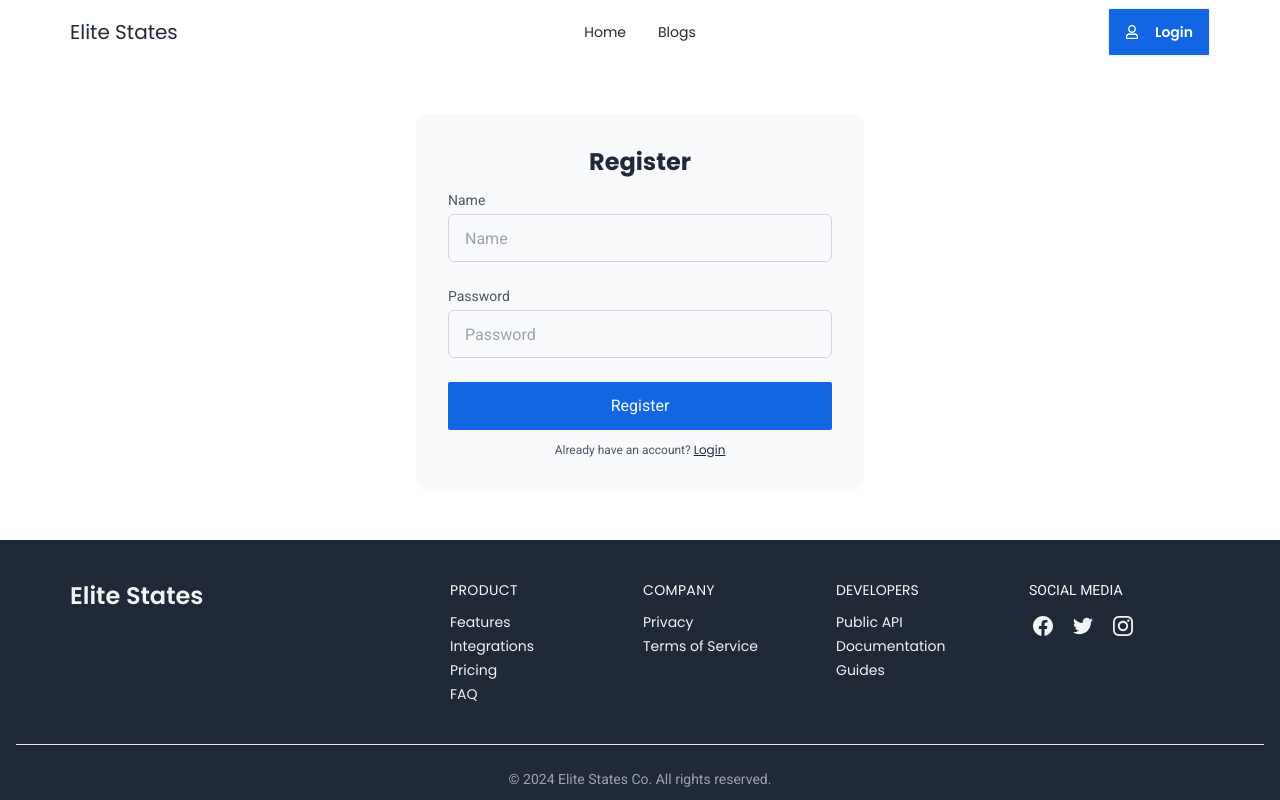
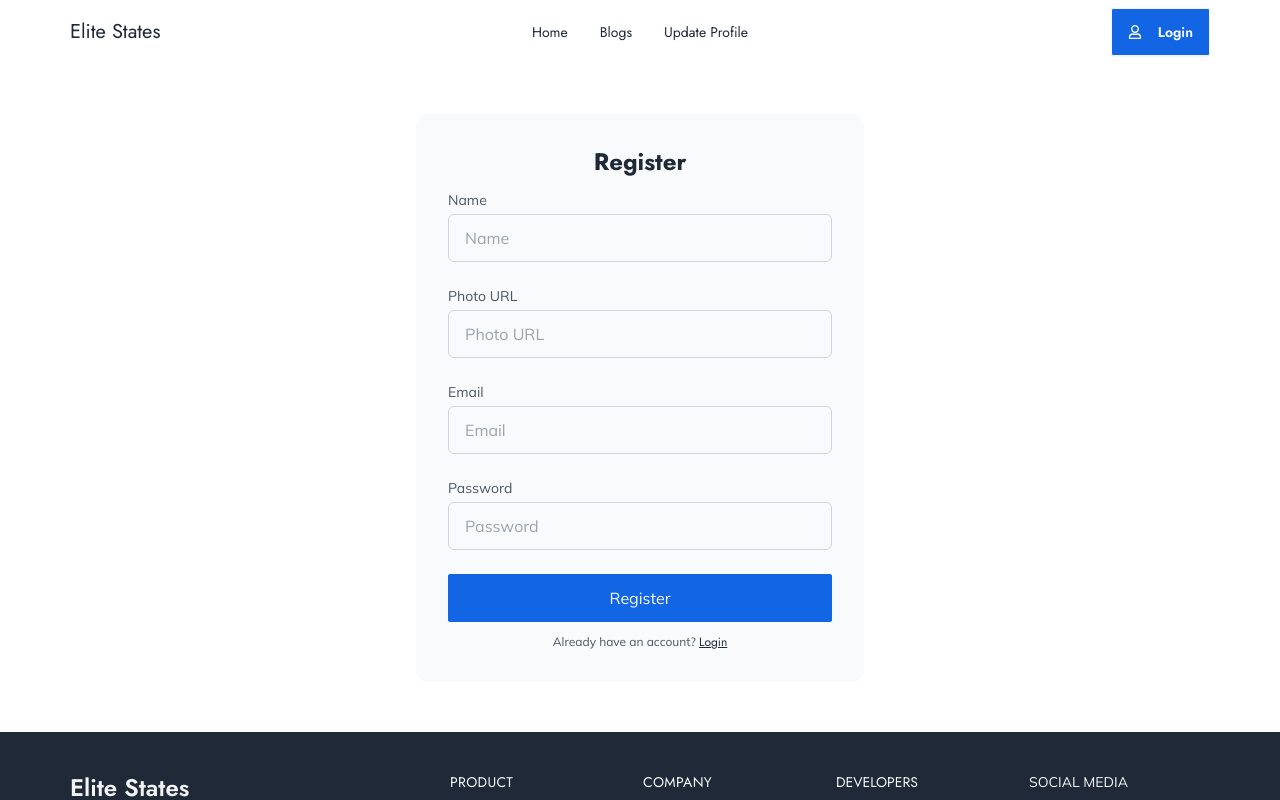
Before and after one commit to rifat-hassan-nibir/elite-states, a React (Vite) app: page /register in a window 1280 px wide. Shown: the top 800 px of the page. Built offline with nearby package versions, Linux system fonts and the light colour scheme.

Commit message:
basic register functionality added

```diff
--- a/src/AuthProvider/AuthProvider.jsx
+++ b/src/AuthProvider/AuthProvider.jsx
@@ -1,10 +1,22 @@
 /* eslint-disable react/prop-types */
 import { createContext } from "react";
+import { createUserWithEmailAndPassword, signInWithEmailAndPassword } from "firebase/auth";
+import auth from "../Firebase/firebase-init";
 
 export const AuthContext = createContext(null);
 
 const AuthProvider = ({ children }) => {
-  const authInfo = { name: "rifat" };
+  // Create user
+  const createUser = (email, password) => {
+    return createUserWithEmailAndPassword(auth, email, password);
+  };
+
+  // SignIn User
+  const loginUser = (email, password) => {
+    return signInWithEmailAndPassword(auth, email, password);
+  };
+
+  const authInfo = { createUser, loginUser };
   return <AuthContext.Provider value={authInfo}>{children}</AuthContext.Provider>;
 };
 
--- a/src/Components/HomePage/EstatesCard.jsx
+++ b/src/Components/HomePage/EstatesCard.jsx
@@ -12,11 +12,11 @@ const EstatesCard = ({ estate }) => {
         <p className="capitalize bg-primary text-white text-[12px] px-3 py-1 rounded-r-full absolute top-4">{segment_name}</p>
       </div>
       {/* Text Contents */}
-      <div className="p-5 space-y-[16px]">
+      <div className="p-5 space-y-[14px]">
         <div className="flex items-center justify-between">
-          <div className="space-y-3">
+          <div className="space-y-2">
             <p className="capitalize text-[14px] text-white font-medium bg-primary inline-block px-3 rounded-full">{status}</p>
-            <h3 className="text-[16px] font-bold">{estate_title}</h3>
+            <h3 className="text-[18px] font-bold">{estate_title}</h3>
           </div>
           <h2 className="text-primary lg:text-[20px] text-[18px] font-bold">{price}</h2>
         </div>
@@ -25,7 +25,7 @@ const EstatesCard = ({ estate }) => {
           <div>
             <h4 className="text-[14px] text-[#4e5c79] mb-1 font-semibold">Facilities:</h4>
             {facilities.map((facility, index) => (
-              <li className="capitalize ml-4 text-[14px] text-[#4e5c79]" key={index}>
+              <li className="capitalize ml-3 text-[13px] text-[#4e5c79]" key={index}>
                 {facility}
               </li>
             ))}
@@ -33,19 +33,22 @@ const EstatesCard = ({ estate }) => {
           <div className="flex flex-col items-end">
             <div className="flex items-center gap-2">
               <MdOutlineZoomOutMap className="text-[14px] text-[#4e5c79]" />{" "}
-              <p className="text-[14px] text-[#4e5c79] font-medium">{area}</p>
+              <p className="text-[13px] text-[#4e5c79] font-medium">{area}</p>
             </div>
             <div className="flex items-center gap-2">
               <CiLocationOn />
-              <p className="text-[14px] text-[#4e5c79] font-medium">{location}</p>
+              <p className="text-[13px] text-[#4e5c79] font-medium">{location}</p>
             </div>
           </div>
         </div>
         <hr />
         <div className="">
-          <p className="text-[14px] text-[#4e5c79]">{description.slice(0, 70)}...</p>
+          <p className="text-[13px] text-[#4e5c79]">{description.slice(0, 70)}...</p>
           <div className="text-right">
-            <Link to={`/estate-details/${id}`} className="bg-primary inline-block text-white text-[14px] font-semibold py-2 px-5 rounded-full">
+            <Link
+              to={`/estate-details/${id}`}
+              className="bg-primary inline-block text-white text-[14px] font-semibold py-2 px-5 rounded-full"
+            >
               View Property
             </Link>
           </div>
--- a/src/Components/Navbar.jsx
+++ b/src/Components/Navbar.jsx
@@ -17,6 +17,9 @@ const Navbar = () => {
             <li>
               <NavLink to="/blogs">Blogs</NavLink>
             </li>
+            <li>
+              <NavLink to="/update-profile">Update Profile</NavLink>
+            </li>
           </ul>
         </div>
         <Link to="/" className="text-xl">
@@ -30,6 +33,9 @@ const Navbar = () => {
           </li>
           <li>
             <NavLink to="/blogs">Blogs</NavLink>
+          </li>
+          <li>
+            <NavLink to="/update-profile">Update Profile</NavLink>
           </li>
         </ul>
       </div>
--- a/src/Pages/Register.jsx
+++ b/src/Pages/Register.jsx
@@ -1,10 +1,29 @@
+import { useContext } from "react";
 import { Link } from "react-router-dom";
+import { AuthContext } from "../AuthProvider/AuthProvider";
 
 const Register = () => {
+  const { createUser } = useContext(AuthContext);
+
+  const handleRegister = (e) => {
+    e.preventDefault();
+
+    const email = e.target.email.value;
+    const password = e.target.password.value;
+
+    createUser(email, password)
+      .then((result) => {
+        console.log(result.user);
+      })
+      .catch((error) => {
+        console.log(error.message);
+      });
+  };
+
   return (
     <div className="w-full max-w-md mx-auto p-8 lg:my-[50px] space-y-3 rounded-xl bg-gray-50 text-gray-800">
       <h1 className="text-2xl font-bold text-center">Register</h1>
-      <form noValidate="" action="" className="space-y-6">
+      <form onSubmit={handleRegister} className="space-y-6">
         <div className="space-y-1 text-sm">
           <label htmlFor="name" className="block text-gray-600">
             Name
@@ -18,6 +37,31 @@ const Register = () => {
           />
         </div>
         <div className="space-y-1 text-sm">
+          <label htmlFor="name" className="block text-gray-600">
+            Photo URL
+          </label>
+          <input
+            type="text"
+            name="photoURL"
+            id="photoURL"
+            placeholder="Photo URL"
+            className="w-full px-4 py-3 rounded-md input input-bordered border-gray-300 bg-gray-50 text-gray-800 focus:border-primary"
+          />
+        </div>
+        <div className="space-y-1 text-sm">
+          <label htmlFor="name" className="block text-gray-600">
+            Email
+          </label>
+          <input
+            type="email"
+            name="email"
+            id="email"
+            placeholder="Email"
+            required
+            className="w-full px-4 py-3 rounded-md input input-bordered border-gray-300 bg-gray-50 text-gray-800 focus:border-primary"
+          />
+        </div>
+        <div className="space-y-1 text-sm">
           <label htmlFor="password" className="block text-gray-600">
             Password
           </label>
@@ -26,6 +70,7 @@ const Register = () => {
             name="password"
             id="password"
             placeholder="Password"
+            required
             className="w-full px-4 py-3 rounded-md input input-bordered border-gray-300 bg-gray-50 text-gray-800 focus:border-primary"
           />
         </div>
--- /dev/null
+++ b/src/Pages/UpdateProfile.jsx
@@ -0,0 +1,9 @@
+const UpdateProfile = () => {
+  return (
+    <div>
+      <h1>Update Profile Page</h1>
+    </div>
+  );
+};
+
+export default UpdateProfile;
--- a/src/Routes/Routes.jsx
+++ b/src/Routes/Routes.jsx
@@ -7,6 +7,7 @@ import ErrorPage from "../Pages/ErrorPage";
 import EstateDetails from "../Pages/EstateDetails";
 import Blogs from "../Pages/Blogs";
 import BlogDetails from "../Components/HomePage/BlogDetails";
+import UpdateProfile from "../Pages/UpdateProfile";
 
 const Routes = createBrowserRouter([
   {
@@ -30,6 +31,10 @@ const Routes = createBrowserRouter([
         loader: () => fetch("/blogs-data.json"),
       },
       {
+        path: "/update-profile",
+        element: <UpdateProfile></UpdateProfile>,
+      },
+      {
         path: "/login",
         element: <Login></Login>,
       },
--- a/src/index.css
+++ b/src/index.css
@@ -1,4 +1,4 @@
-@import url("https://fonts.googleapis.com/css2?family=Poppins:ital,wght@0,100;0,200;0,300;0,400;0,500;0,600;0,700;0,800;0,900;1,100;1,200;1,300;1,400;1,500;1,600;1,700;1,800;1,900&family=Roboto:ital,wght@0,100;0,300;0,400;0,500;0,700;0,900;1,100;1,300;1,400;1,500;1,700;1,900&display=swap");
+@import url("https://fonts.googleapis.com/css2?family=Jost:ital,wght@0,100..900;1,100..900&family=Mulish:ital,wght@0,200..1000;1,200..1000&display=swap");
 
 @tailwind base;
 @tailwind components;
@@ -11,9 +11,9 @@ h4,
 h5,
 h6,
 a {
-  font-family: "Poppins", sans-serif;
+  font-family: "Jost", sans-serif;
 }
 
 body {
-  font-family: "Roboto", sans-serif;
+  font-family: "Mulish", sans-serif;
 }
```
